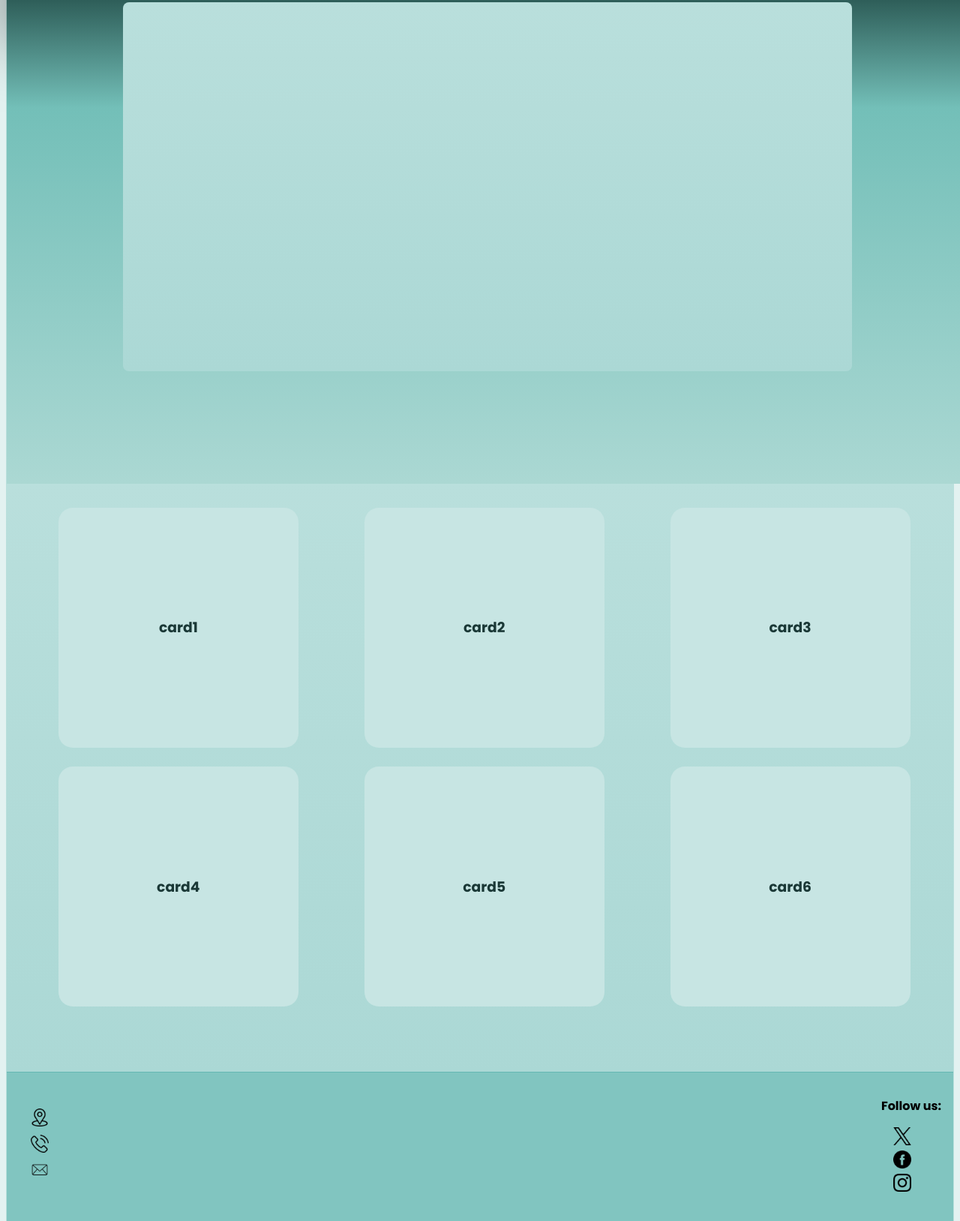
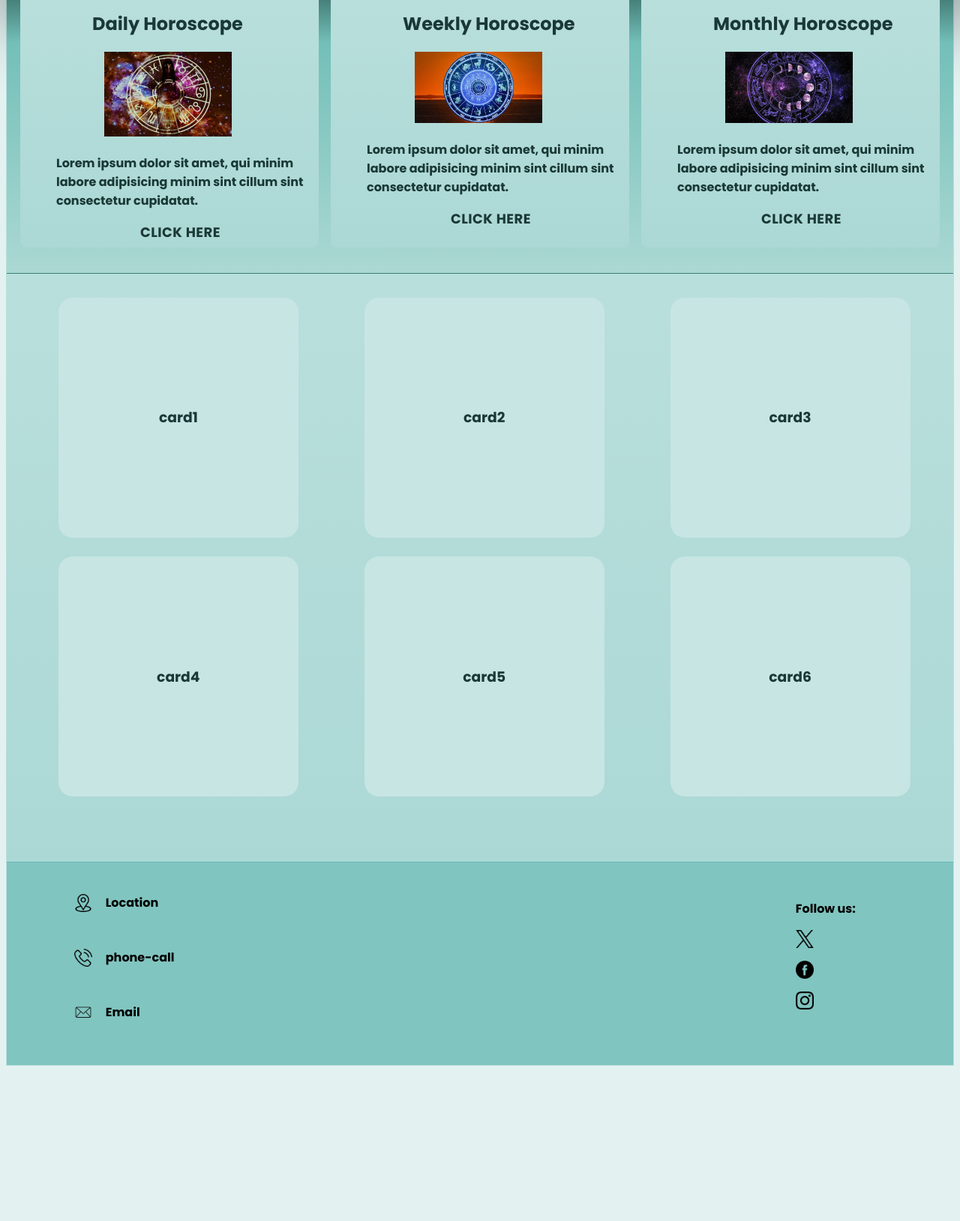
Before and after one commit to sutapaaditya/experiment, a website: page index.html in a window 1280 px wide. Shown: the part 782-2410 px from the top of the page at 75% size. After the commit the page ends 2211 px from the top, so only its background shows below. Drawn offline with Linux system fonts and the light colour scheme.

Commit message:
introduction and images add

```diff
--- a/index.html
+++ b/index.html
@@ -55,11 +55,7 @@
          <img src="" alt="" id="img" class="fade-out">
         </div>
       <!-- carousel class end -->
-      <div class="main">
-        <div class="carousel">
-          <img src="image/astro2.jpg" alt="">
-        </div>
-      </div>
+
       <div class="line">
 
         <a href="#" id="1">
@@ -102,10 +98,33 @@
 
       </div>
       <div class="intro">
-        <div class="layer">
-
+      <div class="lay-card">
+        <h2 id="h">Daily Horoscope</h2>
+        <img src="image/horoscope.jpeg" alt="">
+        <div class="title">
+          <p class="text">Lorem ipsum dolor sit amet, qui minim labore adipisicing minim sint cillum sint consectetur cupidatat.</p>
+          <a href="#">Click here</a>
         </div>
       </div>
+
+      <div class="lay-card">
+        <h2 id="h">Weekly Horoscope</h2>
+        <img src="image/horoscope1.jpg" alt="">
+        <div class="title">
+          <p class="text">Lorem ipsum dolor sit amet, qui minim labore adipisicing minim sint cillum sint consectetur cupidatat.</p>
+          <a href="#">Click here</a>
+        </div>
+      </div>
+
+      <div class="lay-card">
+        <h2 id="h">Monthly Horoscope</h2>
+        <img src="image/horoscope2.jpg" alt="">
+        <div class="title">
+          <p class="text">Lorem ipsum dolor sit amet, qui minim labore adipisicing minim sint cillum sint consectetur cupidatat.</p>
+          <a href="#">Click here</a>
+        </div>
+      </div>
+    </div>
       <div class="card">
         <div class="card1" id="1">
           <h3>card1</h3>
@@ -129,13 +148,23 @@
 
       <footer class="footer">
         <div class="address">
+          <li>
           <img src="image/location.png" alt="">
+              <p>Location</p>
+          </li>
+          <li>
             <img src="image/phone-call.png" alt="">
+              <p>phone-call</p>
+          </li>
+          <li>
             <img src="image/email.png" alt="">
+              <p>Email</p>
+              </li>
         </div>
+        <hr class="hr">
         <div class="social_media">
-          <p>Follow us:</p>
-          <div class="social_media">
+          <p id="type">Follow us:</p>
+          <div class="social_media_links">
             <div class="twitter">
               <img src="image/twitter.png" alt="">
             </div>
@@ -147,7 +176,7 @@
             </div>
           </div>
         </div>
-
+       <hr class="hr">
       </footer>
 
     </div>
--- a/main.css
+++ b/main.css
@@ -81,15 +81,6 @@ border-bottom: 1px solid  #1A3836;
   justify-content: center;
  background-color: #0066ff;
   align-items: center;
-width:70px;
-border: 1px solid white;
-height:40px;
-border-radius: 16px;
-display: flex;
-justify-content: center;
-background-color: #0066ff;
-align-items: center;
-
 }
 #log{
   background-color: #0066ff;
@@ -111,53 +102,67 @@ justify-content:center;
 }
 
 .line {
-/* border: 3px solid blue; */
+
 display:flex;
 justify-content:space-around;
 background:linear-gradient(#B9DFDC, #ABD8D5);
 border-top: 0.1rem solid #8FCCC8 ;
 border-bottom: 0.1rem solid #8FCCC8 ;
-box-shadow:10px 30px 110px 10px black /* rgba(0, 0, 0, 0.1) */;
+box-shadow:10px 30px 110px 10px black ;
 z-index:4;
 }
 
 .line img {
   width:2rem;
 }
-/* .line a { */
-/*   width: 34px; */
-/*   border: 2px solid red; */
-/* } */
-/* .line a:hover { */
-/*   background:red; */
-/* } */
+
 
 .intro {
-  width:100%;
-  height:40rem;
-  /* background-color: #D5ECEA; */
+  max-width:100%;
+  height:24rem;
+
+  border-bottom: 1px solid #397F79;
   background: linear-gradient(
-  0deg,
 
-  rgb(171, 216, 211)0%,
-  rgb(115, 191, 184)76%,
-  rgb(39, 84, 79)100%
-  );
+    0deg,
+    rgb(171, 216, 211)0%,
+    rgb(115, 191, 184)76%,
+    rgb(39, 84, 79)100%
+    );
   display:flex;
-  /* display:block; */
   justify-content:center;
   padding: 10px;
   z-index:1;
 }
-.layer {
-  width:60rem;
-  height: 30rem;
+.lay-card{
+  width:30rem;
+  height: 20rem;
   background:linear-gradient(#B9DFDC, #ABD8D5);
   margin: 8px;
-  padding: 6px;
+  padding: 16px;
   border-radius:0.5rem;
 }
-
+.lay-card a{
+  font-size: 18px;
+  text-transform: uppercase;
+  margin-left: 9rem;
+  letter-spacing: 0.5px;
+}
+.lay-card a:hover{
+  text-decoration: underline;
+}
+.lay-card img{
+  width: 170px;
+  margin-left: 6rem;
+}
+#h{
+  margin-left: 5rem;
+  color: #1A3836;
+}
+.text{
+  margin-left: 2rem ;
+  color: #1A3836;
+}
 .card {
   max-width:90rem;
   height:45rem;
@@ -203,33 +208,64 @@ grid-area:5;
 .card1:hover{
 background-color:#81C5C0;
 color:white;
+  cursor: pointer;
 }
 
 .footer {
   display:flex;
   justify-content:space-between;
-  align-items:center;
+  flex-direction: column;
+  /* align-items:center; */
 background-color:#81C5C0;
 border-top: 1px solid #65B8B3;
 }
-
+.hr{
+  border: none;
+  width: 100%;
+  background-color: #fff;
+  height: 1px;
+}
 .address {
-  display:grid;
-  gap: 0.2rem;
-  grid-template-columns: 2rem;
-  grid-template-rows: repeat(3, 2rem);
- width:80px;
-margin-left:2rem;
-
+  padding: 1.6rem;
 }
 .address img {
   width:24px;
+  margin-right: 1.1rem;
+}
+.address li{
+  display: flex;
+  align-items: center;
+  list-style-type: none;
+  margin-bottom: 1rem;
 }
 .social_media {
-  display:block;
-  margin: 1rem;
+  padding: 2.1rem;
 }
-.social_media img {
+#type{
+  margin-right: 2rem;
+}
+.social_media_links img {
   width:24px;
+}
 
+@media (min-width:810px){
+  .hr{
+    display: none;
+  }
+  .footer{
+    display: flex;
+    flex-direction: row;
+    justify-content: space-around;
+  }
+  .address li{
+    margin-right: 40rem;
+    display: flex;
+    flex-direction: row;
+  }
+  .social_media_links{
+    display: flex;
+    flex-direction: column;
+    justify-content: space-between;
+    gap: 10px;
+  }
 }
```
Also changed, not shown: image/horoscope.jpeg (added), image/horoscope1.jpg (added), image/horoscope2.jpg (added).
